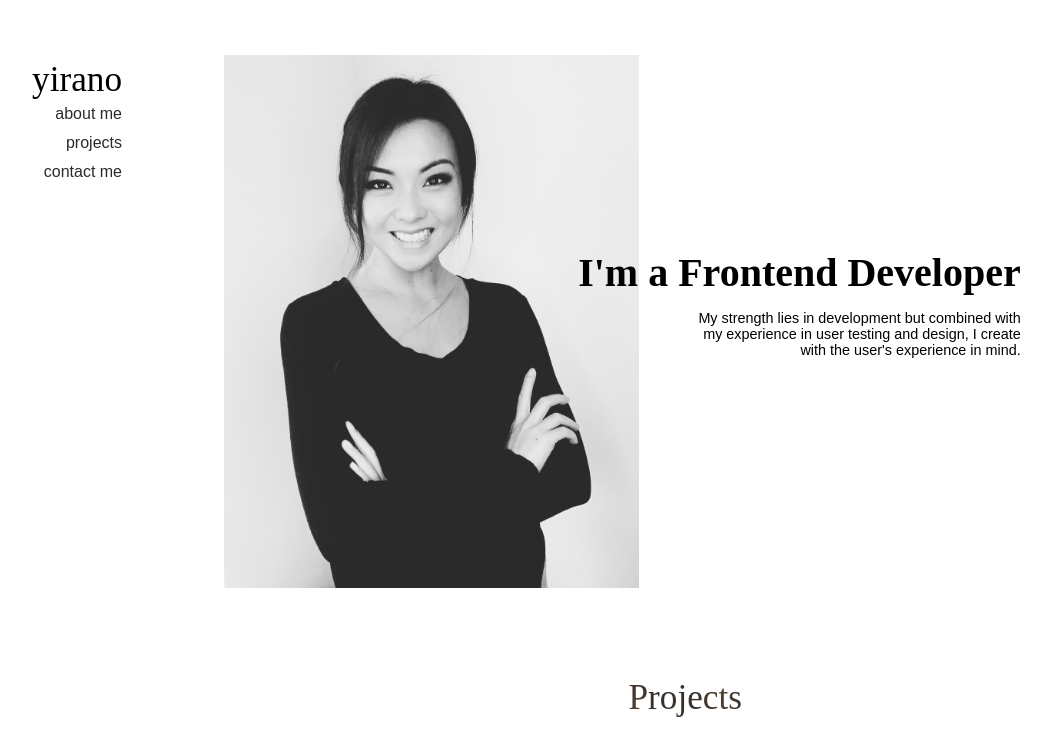
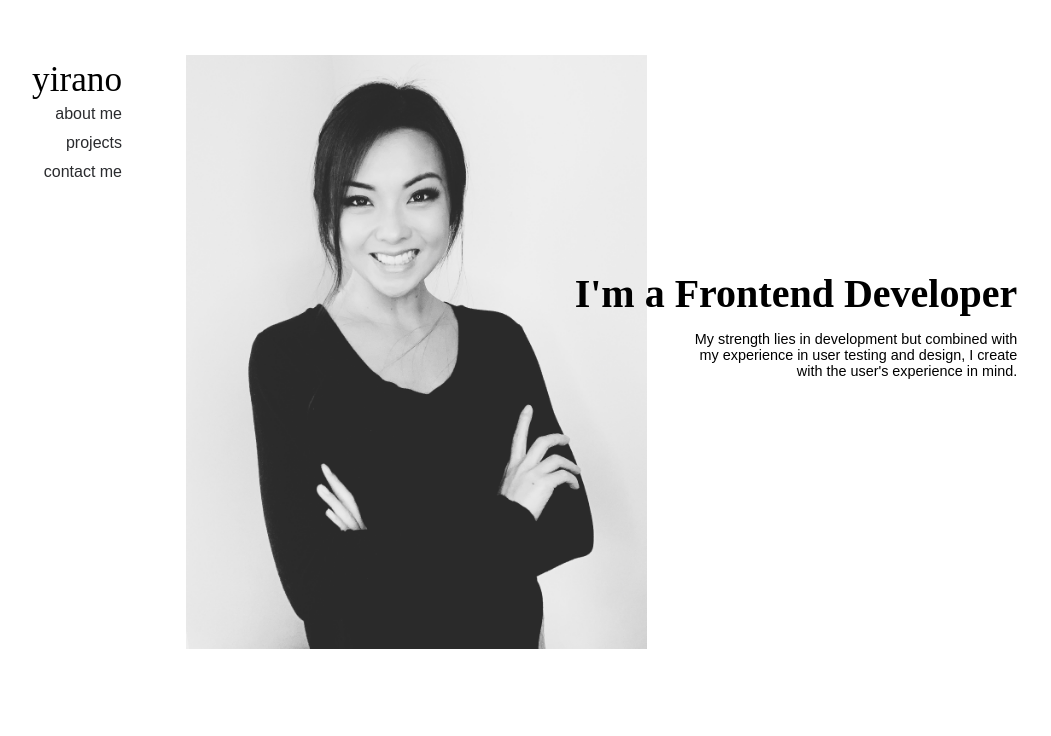
Before and after one commit to yirano/portfolio, a React (Create React App) app: page / in a window 1280 px wide. Shown: the top 736 px of the page, without its empty margins (70-1121 px from the left). Built offline with nearby package versions, Linux system fonts and the light colour scheme; a web font is replaced by a local one.

Commit message:
Change max-width of main to 1440px

```diff
--- a/src/App.css
+++ b/src/App.css
@@ -19,7 +19,7 @@ body {
 main {
 	overflow-x: hidden;
 	position: relative;
-	max-width: 90%;
+	max-width: 1440px;
 	margin: 0 auto;
 }
 p section {
```
